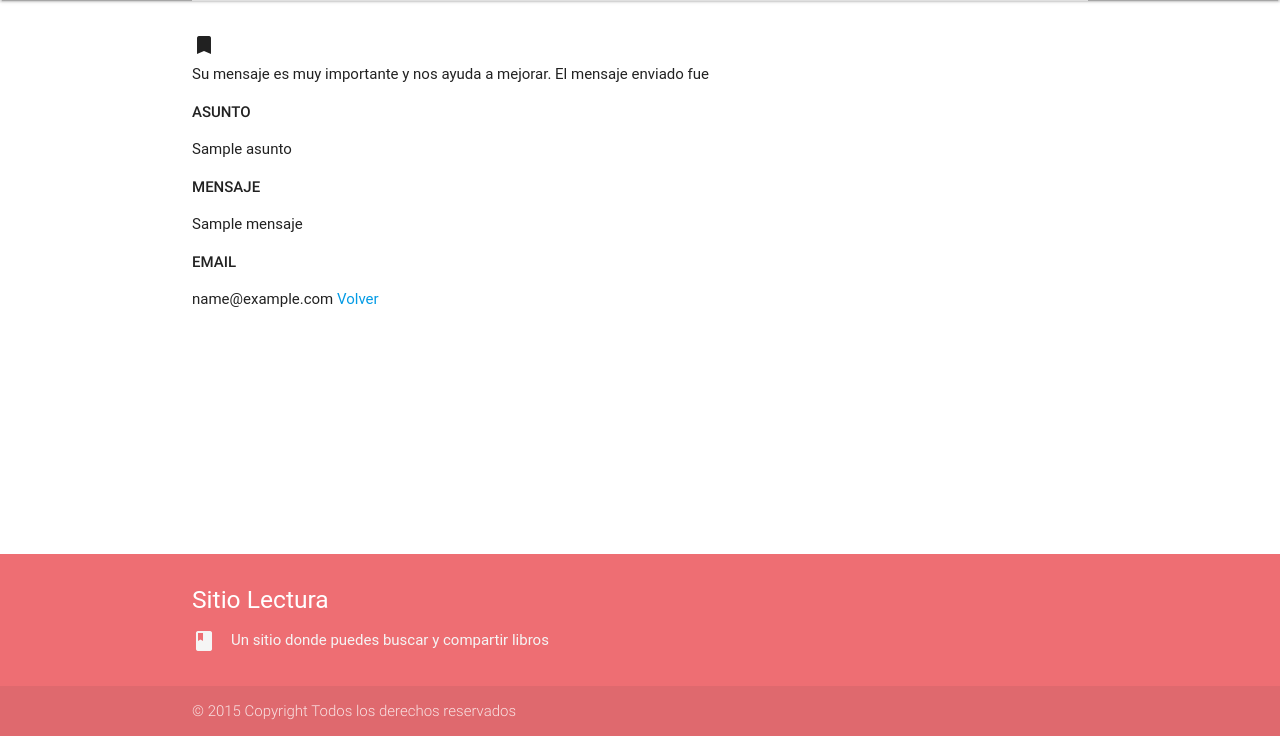
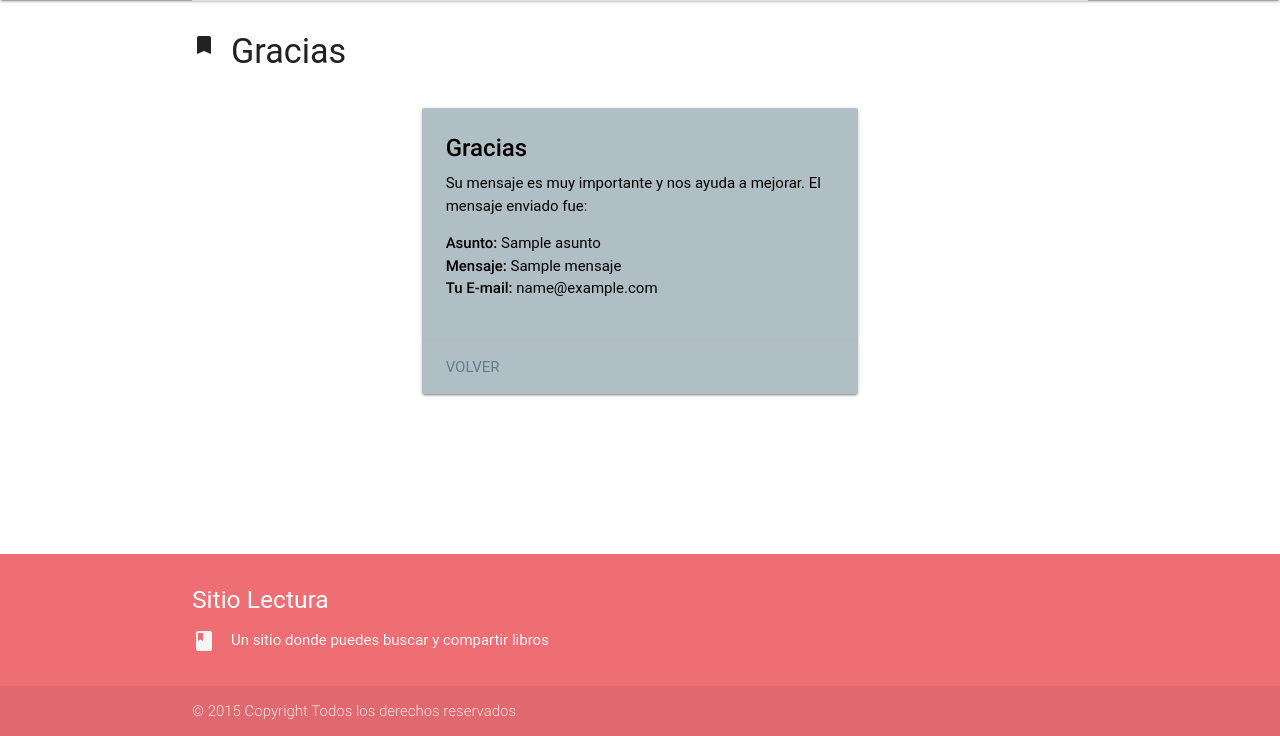
Before and after one commit to CarMoreno/ReadingRoom, a Django app: template biblioteca/templates/biblioteca/gracias.html in a window 1280 px wide. Shown: the part 64-800 px from the top of the page. Run offline with Django 3.2, Linux system fonts and the light colour scheme; the template is opened without the code that fills it: most values are stand-ins (such as "Sample title", 1, 10 or a date in 2020); some libraries are stand-ins or nearby versions; some web fonts are replaced.

Commit message:
Corregido bug en búsqueda de libros, formulario de contacto terminado redireccion a nueva template de agradecimientos.

```diff
--- a/biblioteca/templates/biblioteca/gracias.html
+++ b/biblioteca/templates/biblioteca/gracias.html
@@ -1,10 +1,44 @@
 {% extends "biblioteca/base.html" %}
 {% block title %}Gracias{% endblock title %}
-{% block secion_name %}Gracias{% endblock secion_name %}
+{% block section_name %}Gracias{% endblock section_name %}
 {% block main %}
-	<p>Su mensaje es muy importante y nos ayuda a mejorar. El mensaje enviado fue</p>
-	<p><strong>ASUNTO</strong></p>{{asunto}}
-	<p><strong>MENSAJE</strong></p>{{mensaje}}
-	<p><strong>EMAIL</strong></p>{{email}}
-	<a href="{% url 'sitio:contactos'%}">Volver</a>
+<div class="row">
+	<div class="col s12 m6 l6 offset-l3">
+		<div class="card blue-grey lighten-3">
+			<div class="card-content black-text">
+				<span class="card-title black-text"><strong>Gracias</strong></span>
+				<p>Su mensaje es muy importante y nos ayuda a mejorar. El mensaje enviado fue:</p>
+				<ul>
+					<li><strong>Asunto: </strong>{{asunto}}</li>
+					<li><strong>Mensaje: </strong>{{mensaje}}</li>
+					<li><strong>Tu E-mail: </strong>{{email}}</li>
+				</ul>
+			</div>
+			<div class="card-action">
+				<a href="{% url 'sitio:contactos'%}"><span class="blue-grey-text">Volver</span></a>
+			</div>
+		</div>
+	</div>
+</div>
+
+
+{# -----------------MODAL------------------- #}
+	<!-- Modal Structure -->
+<div class="row">
+	<div id="modal1" class="modal">
+			<div class="modal-content">
+				<div class="card blue-grey lighten-3">
+		            <div class="card-content black-text">
+		              <span class="card-title black-text"><strong>¡ Éxito !</strong></span>
+		              <p>Su mensaje ha sido enviado satisfactoriamente</p>
+		            </div>
+		        </div>
+			</div>
+		</div>
+	</div>
+	{% if open_modal %}{# Si se envio via post entonces se ejecutará el modal #}
+		<script>
+		 $('#modal1').openModal();
+		</script>
+	{% endif %}
 {% endblock main %}
--- a/biblioteca/templates/biblioteca/resultados.html
+++ b/biblioteca/templates/biblioteca/resultados.html
@@ -16,7 +16,7 @@
 						<ul><br>
 							{% for libro in libros %}
 								<li><strong>Título: </strong>{{libro.titulo}}</li>
-								{% for autor in autores %}
+								{% for autor in libros.autores.all %}
 									<li><strong>Autores: </strong>{{autor.nombre}} {{autor.apellido}}</li>
 									{% empty %}
 									<li><strong>Autores: </strong><p>No hay autores registrados para este libro.</p></li>
```
Also changed, not shown: biblioteca/templates/biblioteca/base.html (+8 -0 lines), biblioteca/views.py (+3 -5 lines), 1 other file.
